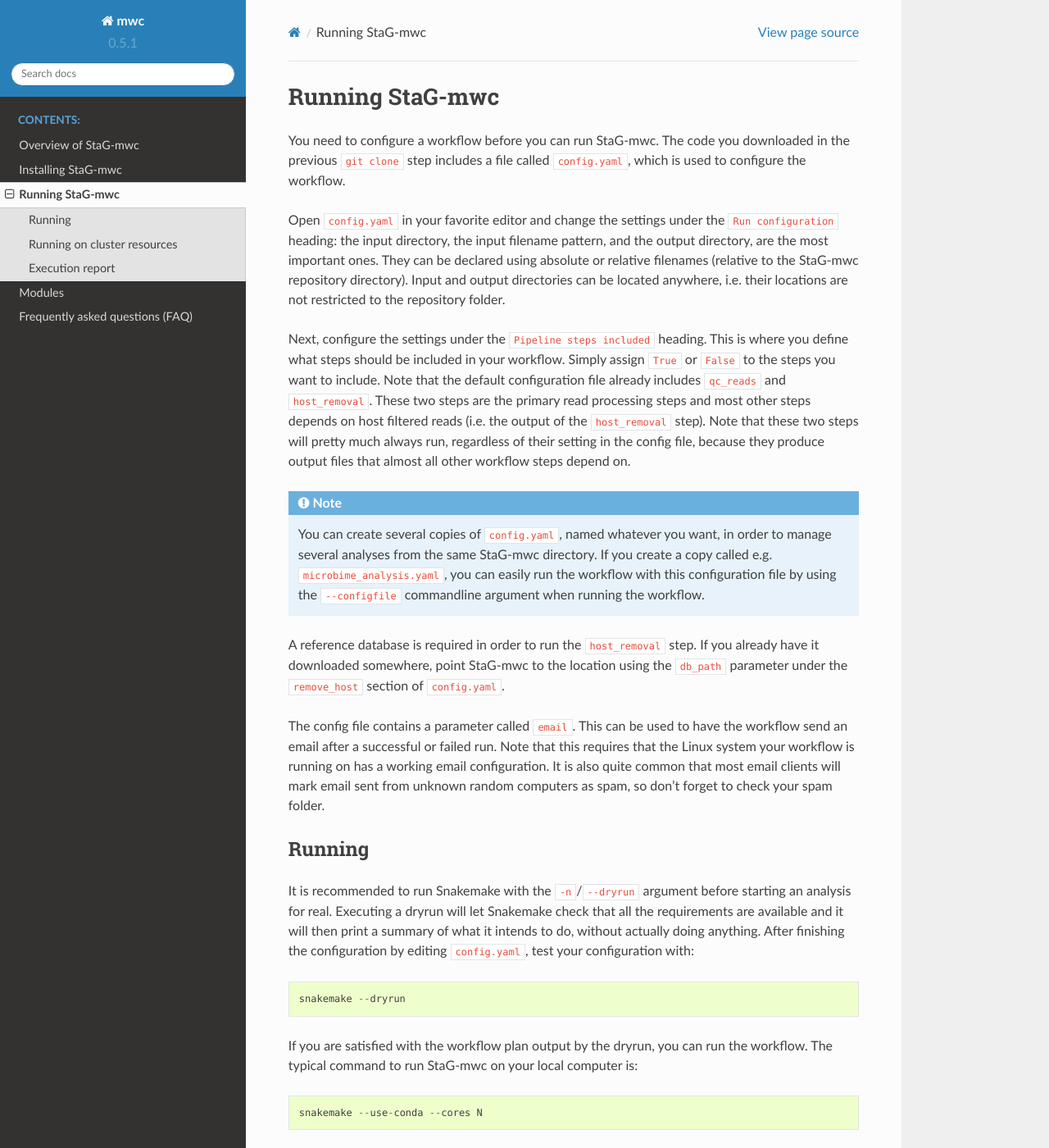
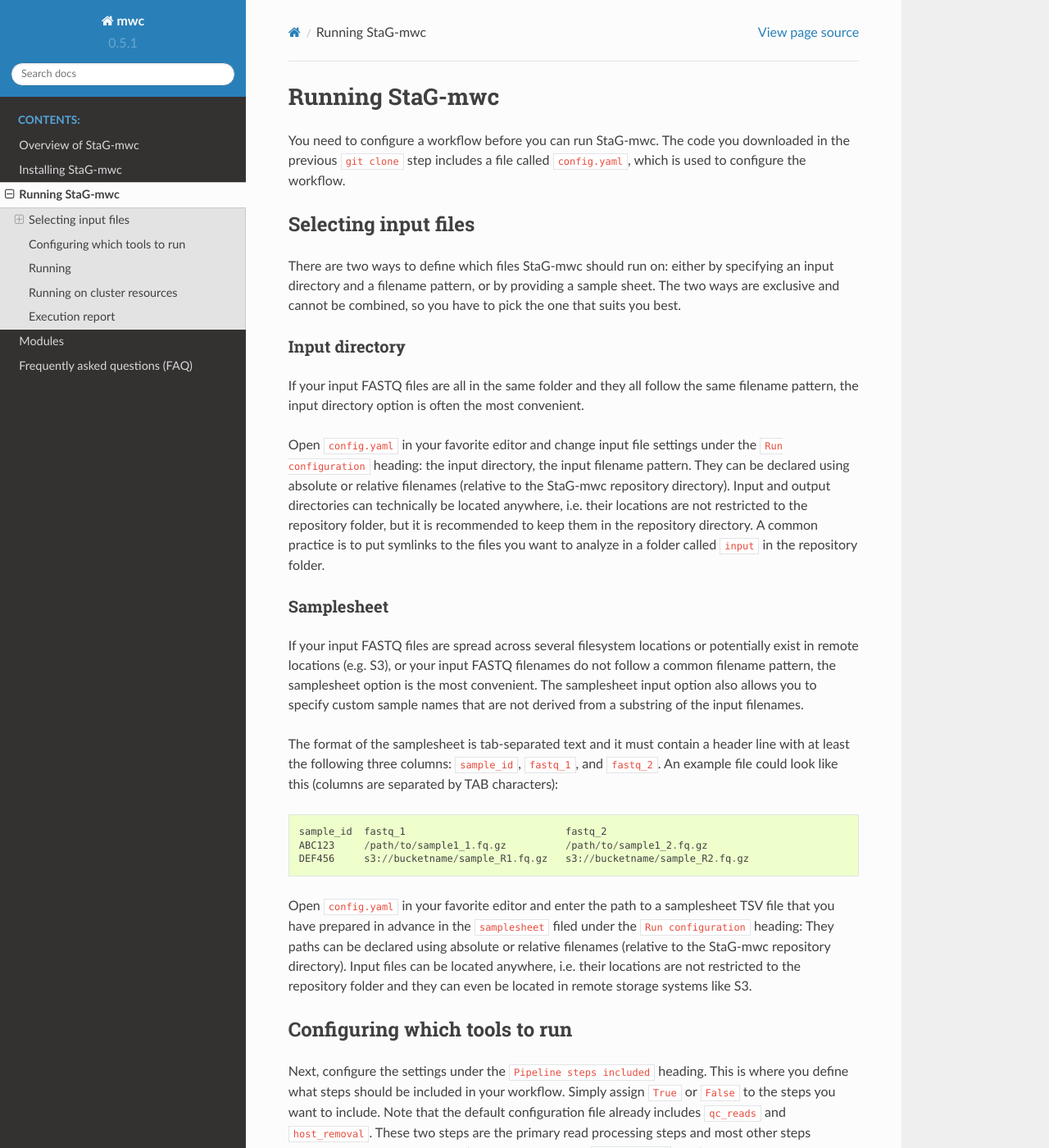
Before and after one commit to ctmrbio/stag-mwc, a Sphinx documentation site: the page built from docs/source/running.rst, in a window 1280 px wide and 1400 px high. Shown: the whole window at 82% size. Built offline with Sphinx 7.4.7 and the Read the Docs theme 2.0.0, drawn with Linux system fonts in a browser that asks for light colours.

Commit message:
Update docs for samplesheet

```diff
--- a/docs/source/running.rst
+++ b/docs/source/running.rst
@@ -4,13 +4,55 @@ You need to configure a workflow before you can run |full_name|. The code
 you downloaded in the previous ``git clone`` step includes a file called
 ``config.yaml``, which is used to configure the workflow.
 
-Open ``config.yaml`` in your favorite editor and change the settings under the
-``Run configuration`` heading: the input directory, the input filename pattern,
-and the output directory, are the most important ones. They can be declared
-using absolute or relative filenames (relative to the |full_name| repository
-directory). Input and output directories can be located anywhere, i.e. their
-locations are not restricted to the repository folder.
+Selecting input files
+*********************
+There are two ways to define which files |full_name| should run on: either
+by specifying an input directory and a filename pattern, or by providing
+a sample sheet. The two ways are exclusive and cannot be combined, so you have
+to pick the one that suits you best.
 
+Input directory
+---------------
+If your input FASTQ files are all in the same folder and they all follow the
+same filename pattern, the input directory option is often the most convenient.
+
+Open ``config.yaml`` in your favorite editor and change input file settings
+under the ``Run configuration`` heading: the input directory, the input
+filename pattern. They can be declared using absolute or relative filenames
+(relative to the |full_name| repository directory). Input and output
+directories can technically be located anywhere, i.e. their locations are not
+restricted to the repository folder, but it is recommended to keep them in the
+repository directory. A common practice is to put symlinks to the files you
+want to analyze in a folder called ``input`` in the repository folder.
+
+Samplesheet
+-----------
+If your input FASTQ files are spread across several filesystem locations or
+potentially exist in remote locations (e.g. S3), or your input FASTQ filenames
+do not follow a common filename pattern, the samplesheet option is the most
+convenient. The samplesheet input option also allows you to specify custom
+sample names that are not derived from a substring of the input filenames.
+
+The format of the samplesheet is tab-separated text and it must contain a
+header line with at least the following three columns: ``sample_id``,
+``fastq_1``, and ``fastq_2``. An example file could look like this (columns are
+separated by TAB characters)::
+
+   sample_id  fastq_1                           fastq_2
+   ABC123     /path/to/sample1_1.fq.gz          /path/to/sample1_2.fq.gz
+   DEF456     s3://bucketname/sample_R1.fq.gz   s3://bucketname/sample_R2.fq.gz
+
+Open ``config.yaml`` in your favorite editor and enter the path to a
+samplesheet TSV file that you have prepared in advance in the ``samplesheet``
+filed under the ``Run configuration`` heading: They paths can be declared using
+absolute or relative filenames (relative to the |full_name| repository
+directory). Input files can be located anywhere, i.e. their locations are not
+restricted to the repository folder and they can even be located in remote
+storage systems like S3.
+
+
+Configuring which tools to run
+******************************
 Next, configure the settings under the ``Pipeline steps included`` heading.
 This is where you define what steps should be included in your workflow. Simply
 assign ``True`` or ``False`` to the steps you want to include. Note that the
```
Also changed, not shown: CHANGELOG.md (+1 -0 lines).
